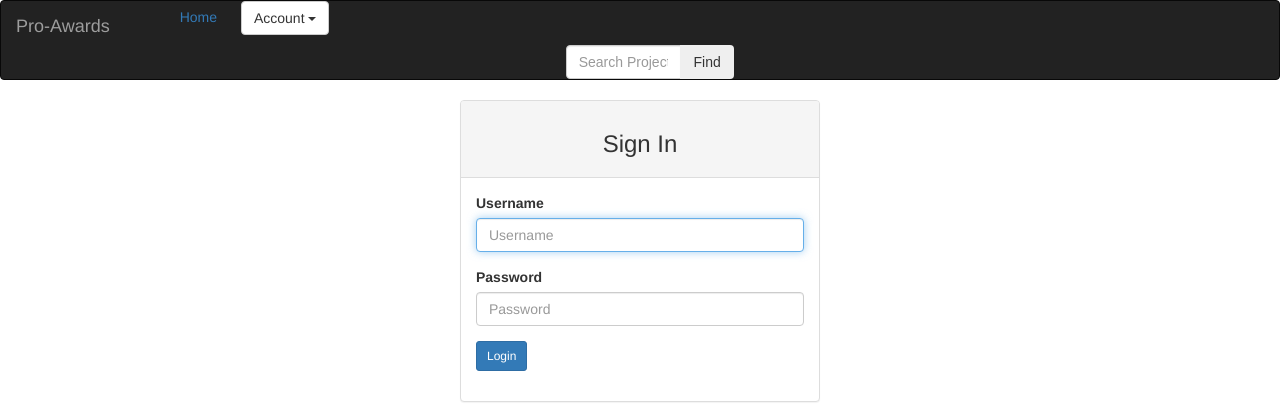
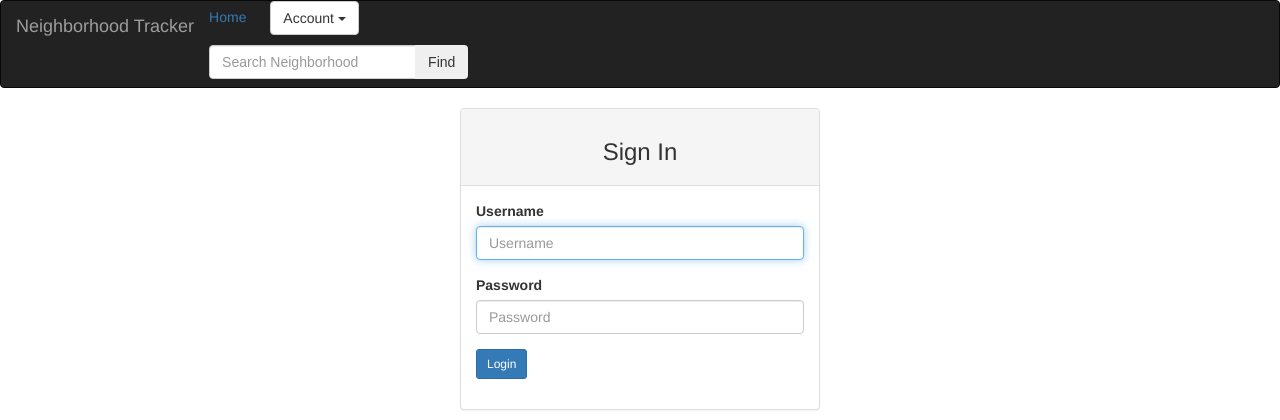
Before and after one commit to OscarGichana/tracker, a Django app: page /accounts/login/ in a window 1280 px wide. Shown: the top 420 px of the page. Run offline with Django 3.2, Linux system fonts and the light colour scheme; parts of the project's set-up code (start-up, migrations or seed data) failed here and were passed over; some libraries are stand-ins or nearby versions.

Commit message:
altering search template.

```diff
--- a/tracker/templates/navbar.html
+++ b/tracker/templates/navbar.html
@@ -1,17 +1,13 @@
 <nav class="navbar navbar-inverse">
   <div class="container-fluid">
     <div class="navbar-header">
-      <a class="navbar-brand" href="">Pro-Awards</a>
+      <a class="navbar-brand" href="">Neighborhood Tracker</a>
     </div>
 
     <!-- Adding a search form  -->
-    <div class="col-sm-4 col-md-4 navbar-right">
-
-    </div>
     <!-- search form end -->
 
     <!--The search form above-->
-    <div class="col-sm-6 col-md-6">
       {% if user.is_authenticated %}
       <ul>
         <li style="display: inline;">
@@ -66,22 +62,23 @@
 
       {% endif %}
 
-      <div class="col-sm-4 col-md-4 navbar-right">
 
 
-          <div class="input-group">
-            <input type="text" style="font-family: 'Dosis', sans-serif;" class="form-control mr-sm-4" placeholder="Search Project" name="project">
-            <div class="input-group-btn">
-              <button class="btn btn-outline-primary my-2 my-sm-0" style="font-family: 'Dosis', sans-serif;" type="submit">Find</button>
-            </div>
+      <form class="navbar-form" role="search" action="{% url 'search_neighborhoods' %}">
+
+        <div class="input-group">
+          <input type="text" style="font-family: 'Dosis', sans-serif;" class="form-control mr-sm-4" placeholder="Search Neighborhood" name="project">
+          <div class="input-group-btn">
+            <button class="btn btn-outline-primary my-2 my-sm-0" style="font-family: 'Dosis', sans-serif;" type="submit">Find</button>
           </div>
+        </div>
 
 
-        </form>
+      </form>
 
-      </div>
+
+
 
     </div>
 
-  </div>
 </nav>
--- a/tracker/urls.py
+++ b/tracker/urls.py
@@ -13,7 +13,7 @@ urlpatterns=[
     url(r'^edit_profile',views.edit_profile,name = 'edit-profile'),
     url(r'^new/neighborhood$', views.new_neighborhood, name='new-neighborhood'),
     url(r'^new/post$', views.new_project, name='new-project'),
-    url(r'registration/', UserRegisterView.as_view(), name='registration')
+    url(r'registration/', UserRegisterView.as_view(), name='registration'),
     url(r'^search/', views.search_neighborhoods, name='search_neighborhoods'),
 
 ]
```
Also changed, not shown: tracker/templates/search.html (+14 -16 lines).
